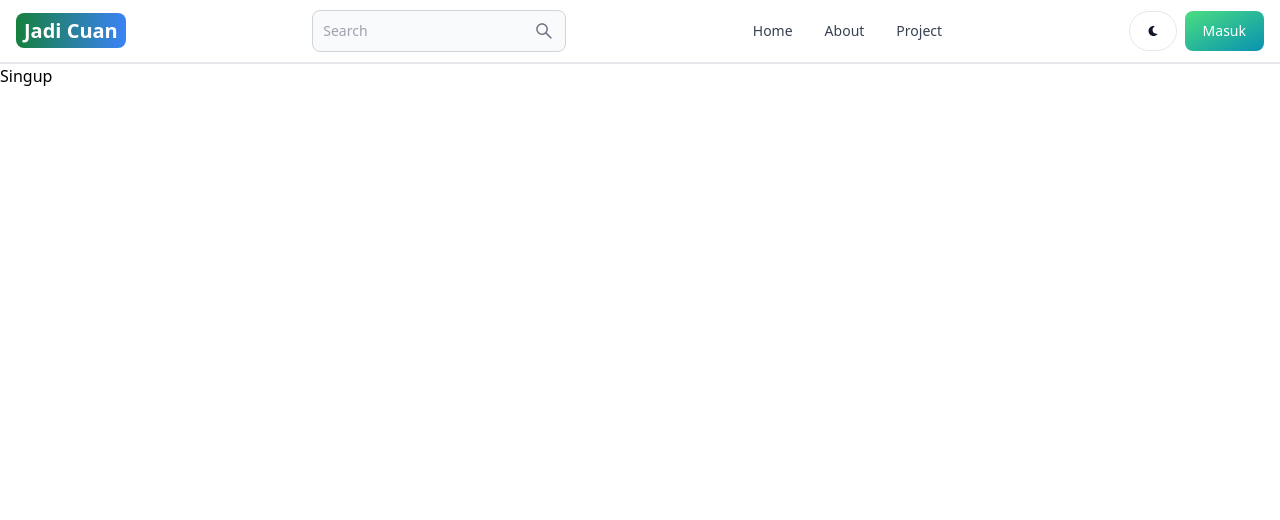
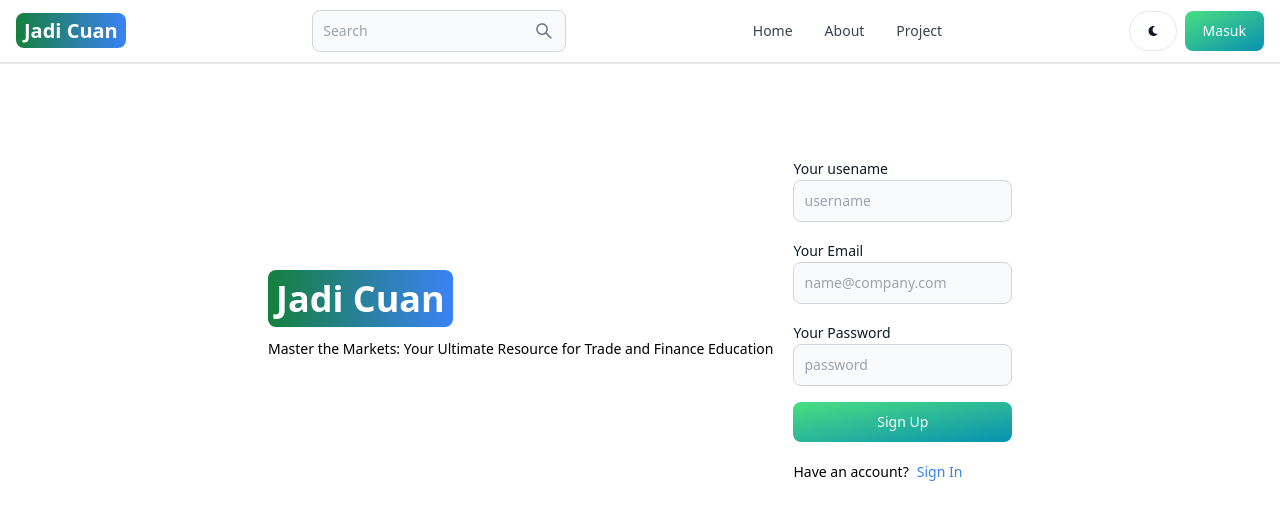
Before and after one commit to sukmaaji11/blog-app, a React (Vite) app in the folder client/: page /signup in a window 1280 px wide. Shown: the top 520 px of the page. Built offline with nearby package versions, Linux system fonts and the light colour scheme.

Commit message:
Create Sign Up UI

```diff
--- a/client/src/pages/Singup.jsx
+++ b/client/src/pages/Singup.jsx
@@ -1,5 +1,55 @@
+import { Button, TextInput } from "flowbite-react";
 import React from "react";
+import { Link } from "react-router-dom";
+import { Label } from "flowbite-react";
 
 export default function Singup() {
-  return <div>Singup</div>;
+  return (
+    <div className="min-h-sreen mt-20">
+      <div className="flex p-3 max-w-3xl mx-auto flex-col md:flex-row md:items-center gap-5">
+        {/* Left Side */}
+        <div className="">
+          <Link className="font-bold dark: text-white text-4xl" to="/">
+            <span className="px-2 py-1 bg-gradient-to-r from-green-700 to-blue-500 rounded-lg text-white">
+              Jadi Cuan
+            </span>
+          </Link>
+          <p className="text-sm mt-5">
+            Master the Markets: Your Ultimate Resource for Trade and Finance
+            Education
+          </p>
+        </div>
+        {/* Right Side */}
+        <div className="flex-1">
+          <form className="flex flex-col gap-4">
+            <div className="">
+              <Label value="Your usename" />
+              <TextInput type="text" placeholder="username" id="username" />
+            </div>
+            <div className="">
+              <Label value="Your Email" />
+              <TextInput
+                type="email"
+                placeholder="name@company.com"
+                id="email"
+              />
+            </div>
+            <div className="">
+              <Label value="Your Password" />
+              <TextInput type="password" placeholder="password" id="password" />
+            </div>
+            <Button gradientDuoTone="greenToBlue" type="submit">
+              Sign Up
+            </Button>
+          </form>
+          <div className="flex gap-2 text-sm mt-5">
+            <span>Have an account?</span>
+            <Link to="/signin" className="text-blue-500">
+              Sign In
+            </Link>
+          </div>
+        </div>
+      </div>
+    </div>
+  );
 }
```
